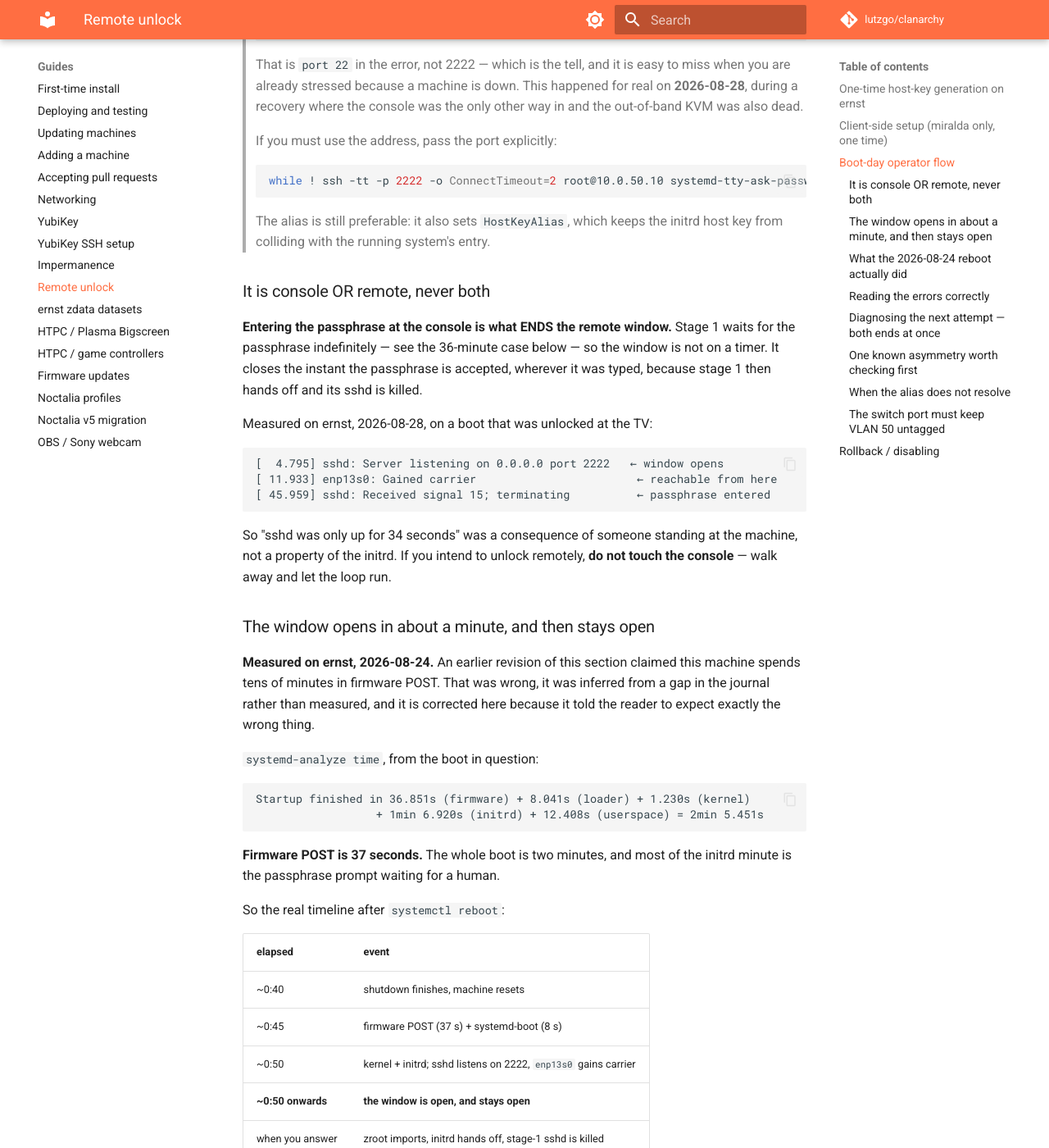
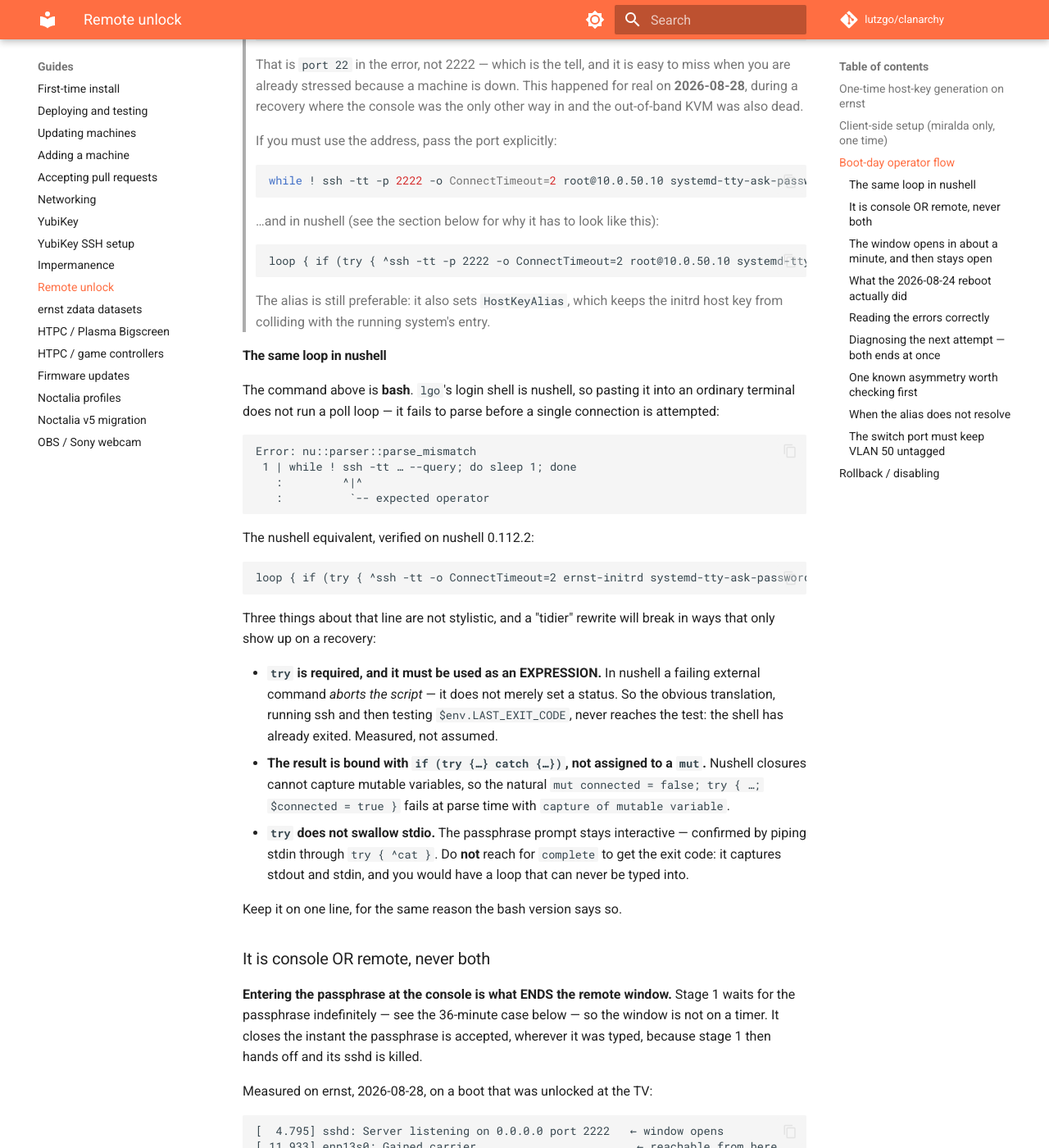
Before and after one commit to lutzgo/clanarchy, an MkDocs documentation site: the page built from docs/guides/remote-unlock.md, in a window 1280 px wide and 1400 px high, scrolled down 1759 px. Shown: the whole window at 82% size. Built offline with MkDocs 1.6.1 and Material for MkDocs 9.7.7, drawn with Linux system fonts in a browser that asks for light colours; comment, search, counter and statistics services are not loaded.

Commit message:
Add the nushell form of the remote-unlock loop
The documented poll loop is bash.  lgo's login shell is nushell, where that
line does not run a degraded loop — it fails to parse before a single
connection is attempted:

    Error: nu::parser::parse_mismatch
     1 | while ! ssh -tt … --query; do sleep 1; done
       :         ^|^
       :          `-- expected operator

which on a recovery reads as "remote unlock is broken" rather than "wrong
shell".  Both bash forms now have a nushell counterpart beside them.

Three properties of the nushell version are load-bearing, all verified on
0.112.2 rather than reasoned about:

  try is REQUIRED, and as an expression.  A failing external command ABORTS
    a nu script rather than setting a status, so the obvious translation —
    run ssh, then test $env.LAST_EXIT_CODE — never reaches the test.

  The result is bound via `if (try {…} catch {…})`, not assigned to a mut.
    Nushell closures cannot capture mutable variables; the natural
    `mut connected = false; try { …; $connected = true }` fails at parse
    time with "capture of mutable variable".

  try does NOT swallow stdio, confirmed by piping stdin through
    `try { ^cat }` — so the passphrase prompt stays interactive.  `complete`
    would give a clean exit code and a loop nobody can type into.

Co-Authored-By: Claude Opus 5 <noreply@anthropic.com>
Claude-Session: https://claude.ai/code/session_01FWzyFovh7aazW8U6o5KiCZ

````diff
--- a/docs/guides/remote-unlock.md
+++ b/docs/guides/remote-unlock.md
@@ -91,8 +91,52 @@ while ! ssh -tt -o ConnectTimeout=2 ernst-initrd systemd-tty-ask-password-agent
 > while ! ssh -tt -p 2222 -o ConnectTimeout=2 root@10.0.50.10 systemd-tty-ask-password-agent --query; do sleep 1; done
 > ```
 >
+> …and in nushell (see the section below for why it has to look like this):
+>
+> ```nu
+> loop { if (try { ^ssh -tt -p 2222 -o ConnectTimeout=2 root@10.0.50.10 systemd-tty-ask-password-agent --query; true } catch { false }) { break }; sleep 1sec }
+> ```
+>
 > The alias is still preferable: it also sets `HostKeyAlias`, which keeps the
 > initrd host key from colliding with the running system's entry.
+
+#### The same loop in nushell
+
+The command above is **bash**. `lgo`'s login shell is nushell, so pasting it
+into an ordinary terminal does not run a poll loop — it fails to parse before
+a single connection is attempted:
+
+```
+Error: nu::parser::parse_mismatch
+ 1 | while ! ssh -tt … --query; do sleep 1; done
+   :         ^|^
+   :          `-- expected operator
+```
+
+The nushell equivalent, verified on nushell 0.112.2:
+
+```nu
+loop { if (try { ^ssh -tt -o ConnectTimeout=2 ernst-initrd systemd-tty-ask-password-agent --query; true } catch { false }) { break }; sleep 1sec }
+```
+
+Three things about that line are not stylistic, and a "tidier" rewrite will
+break in ways that only show up on a recovery:
+
+- **`try` is required, and it must be used as an EXPRESSION.** In nushell a
+  failing external command *aborts the script* — it does not merely set a
+  status. So the obvious translation, running ssh and then testing
+  `$env.LAST_EXIT_CODE`, never reaches the test: the shell has already exited.
+  Measured, not assumed.
+- **The result is bound with `if (try {…} catch {…})`, not assigned to a
+  `mut`.** Nushell closures cannot capture mutable variables, so the natural
+  `mut connected = false; try { …; $connected = true }` fails at parse time
+  with `capture of mutable variable`.
+- **`try` does not swallow stdio.** The passphrase prompt stays interactive —
+  confirmed by piping stdin through `try { ^cat }`. Do **not** reach for
+  `complete` to get the exit code: it captures stdout and stdin, and you would
+  have a loop that can never be typed into.
+
+Keep it on one line, for the same reason the bash version says so.
 
 ### It is console OR remote, never both
 
````
